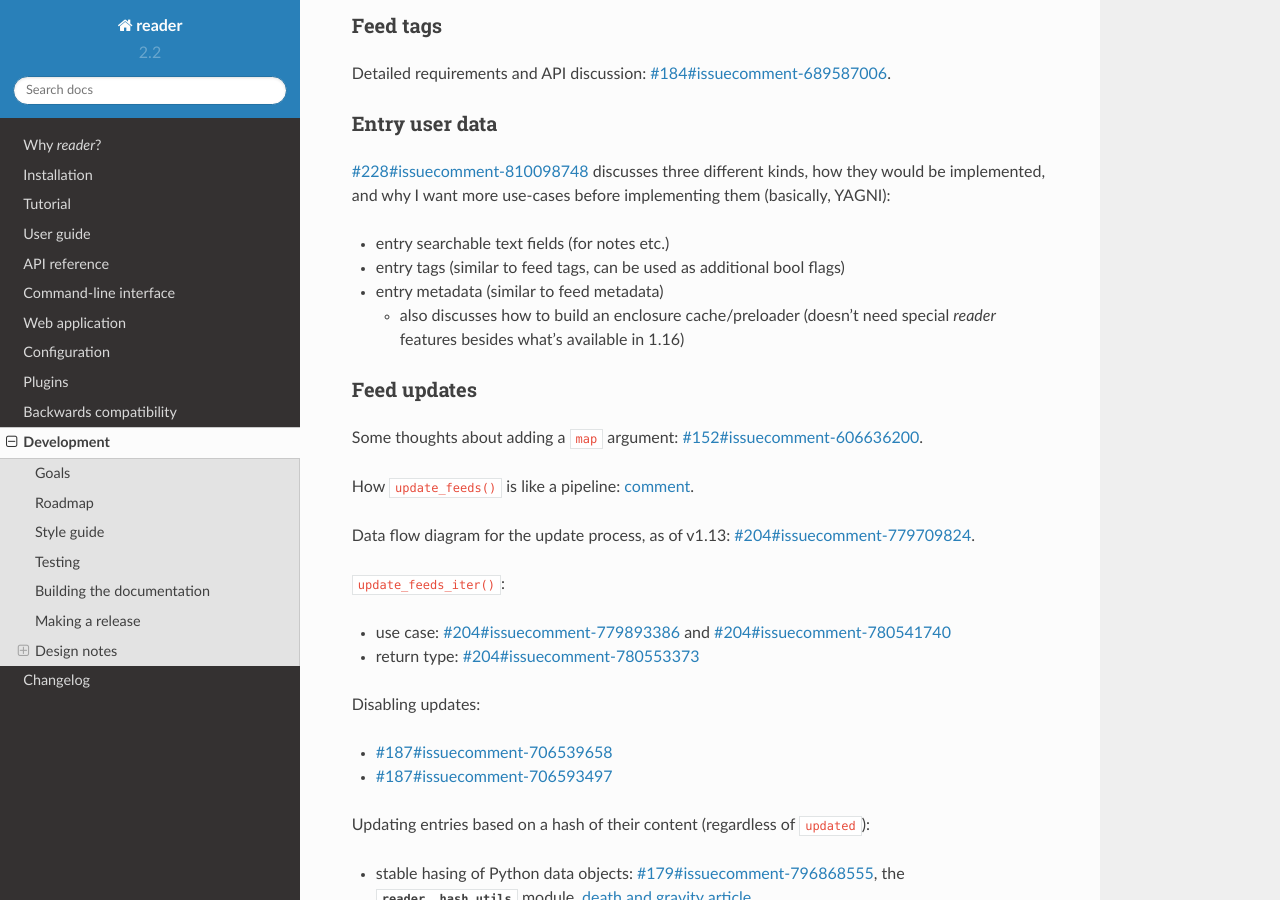
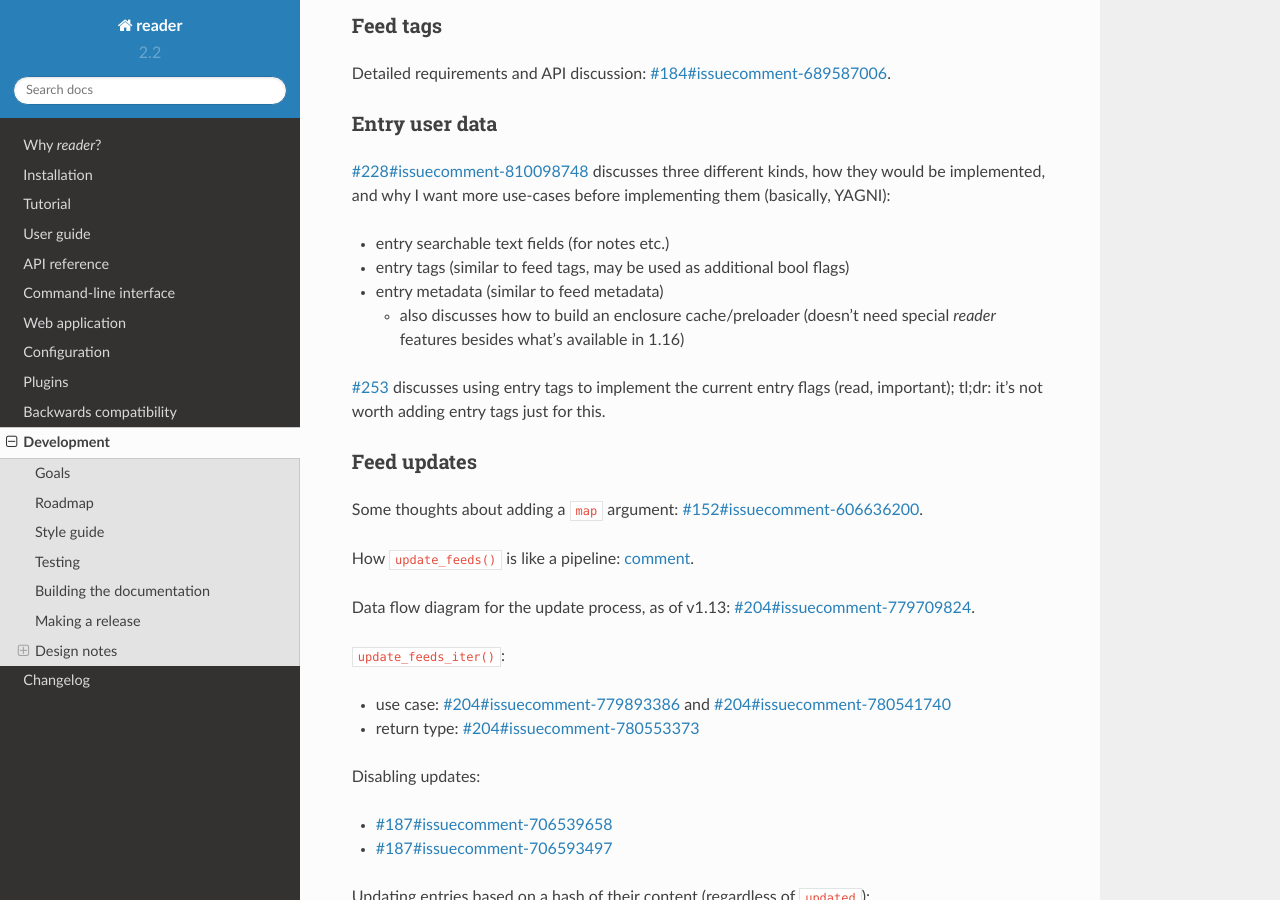
Before and after one commit to Alcides1123/reader, a Sphinx documentation site: the page built from docs/dev.rst, in a window 1280 px wide and 900 px high, scrolled down 5245 px. Built offline with Sphinx 7.4.7 and the Read the Docs theme 2.0.0, drawn with Linux system fonts in a browser that asks for light colours.

Commit message:
Dev notes for #253.

```diff
--- a/docs/dev.rst
+++ b/docs/dev.rst
@@ -270,11 +270,14 @@ how they would be implemented,
 and why I want more use-cases before implementing them (basically, YAGNI):
 
 * entry searchable text fields (for notes etc.)
-* entry tags (similar to feed tags, can be used as additional bool flags)
+* entry tags (similar to feed tags, may be used as additional bool flags)
 * entry metadata (similar to feed metadata)
 
   * also discusses how to build an enclosure cache/preloader
     (doesn't need special *reader* features besides what's available in 1.16)
+
+:issue:`253` discusses using entry tags to implement the current entry flags
+(read, important); tl;dr: it's not worth adding entry tags just for this.
 
 
 Feed updates
```
